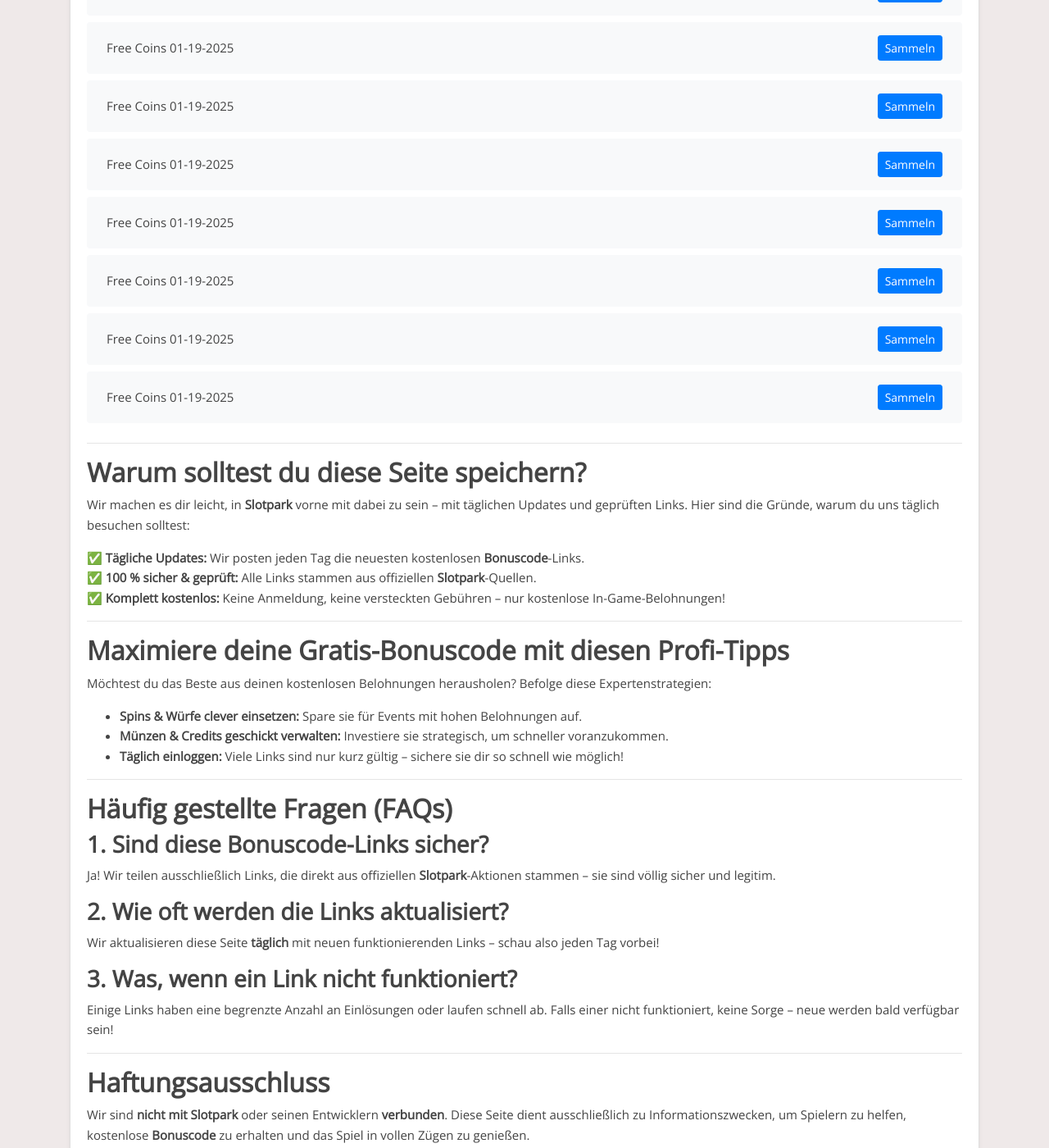
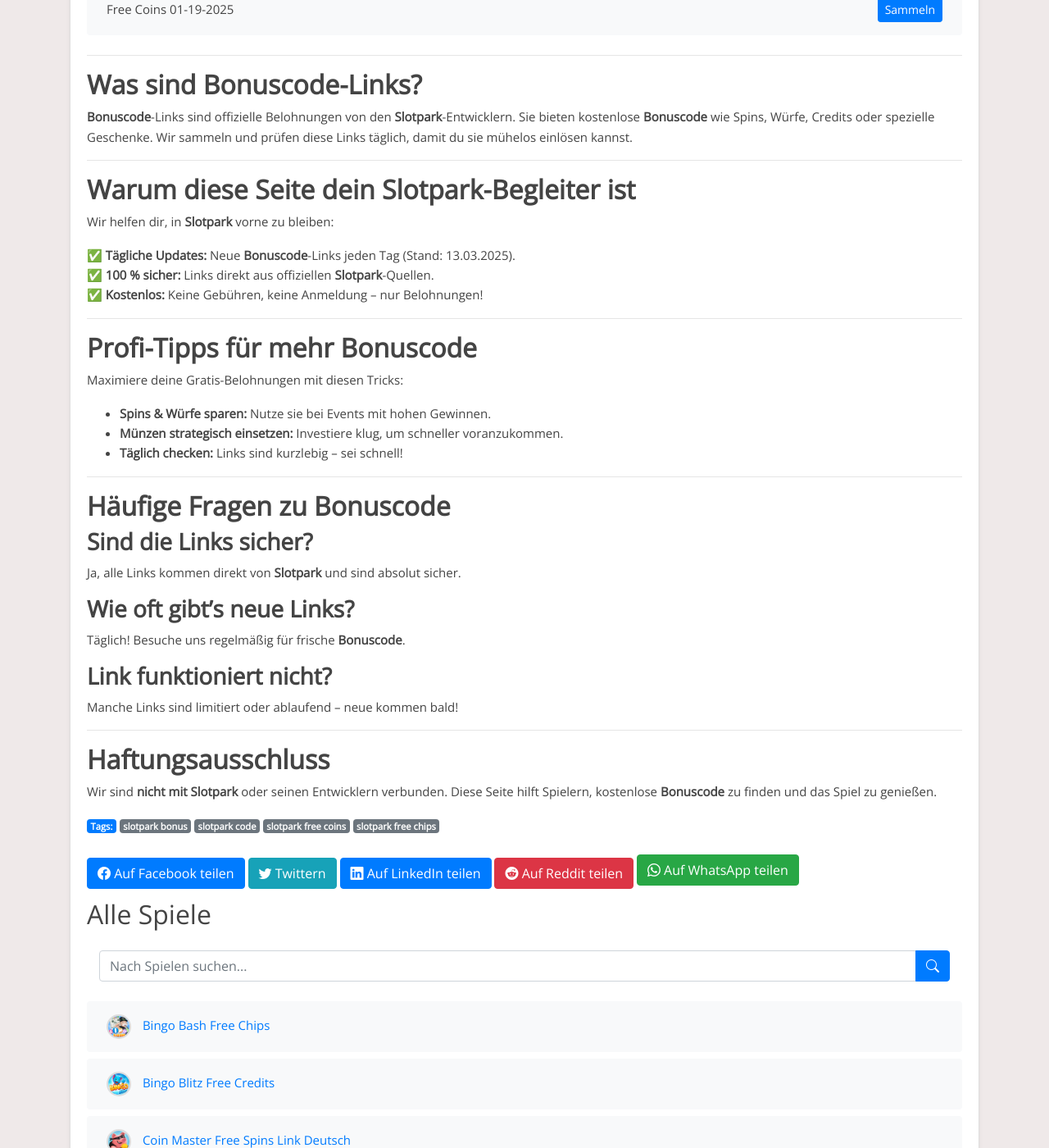
Before and after one commit to Prollad99/bs-de, a Jekyll site: the page built from _posts/2025-01-19-slotpark.md, in a window 1280 px wide and 1400 px high, scrolled down 7503 px. Shown: the whole window at 82% size. Built offline with Jekyll 4.4.1, drawn with Linux system fonts in a browser that asks for light colours; some of the changed text lies outside the part shown.

Commit message:
Update slotpark reward links, content, and last modified date

```diff
--- a/_includes/slotpark_footer.html
+++ b/_includes/slotpark_footer.html
@@ -1,38 +1,44 @@
 ---
 
-## **Warum solltest du diese Seite speichern?**
+## **Was sind Bonuscode-Links?**
 
-Wir machen es dir leicht, in **Slotpark** vorne mit dabei zu sein – mit täglichen Updates und geprüften Links. Hier sind die Gründe, warum du uns täglich besuchen solltest:
-
-✅ **Tägliche Updates:** Wir posten jeden Tag die neuesten kostenlosen **Bonuscode**-Links.
-✅ **100 % sicher & geprüft:** Alle Links stammen aus offiziellen **Slotpark**-Quellen.
-✅ **Komplett kostenlos:** Keine Anmeldung, keine versteckten Gebühren – nur kostenlose In-Game-Belohnungen!
+**Bonuscode**-Links sind offizielle Belohnungen von den **Slotpark**-Entwicklern. Sie bieten kostenlose **Bonuscode** wie Spins, Würfe, Credits oder spezielle Geschenke. Wir sammeln und prüfen diese Links täglich, damit du sie mühelos einlösen kannst.
 
 ---
 
-## **Maximiere deine Gratis-Bonuscode mit diesen Profi-Tipps**
+## **Warum diese Seite dein Slotpark-Begleiter ist**
 
-Möchtest du das Beste aus deinen kostenlosen Belohnungen herausholen? Befolge diese Expertenstrategien:
+Wir helfen dir, in **Slotpark** vorne zu bleiben:
 
-- **Spins & Würfe clever einsetzen:** Spare sie für Events mit hohen Belohnungen auf.
-- **Münzen & Credits geschickt verwalten:** Investiere sie strategisch, um schneller voranzukommen.
-- **Täglich einloggen:** Viele Links sind nur kurz gültig – sichere sie dir so schnell wie möglich!
+✅ **Tägliche Updates:** Neue **Bonuscode**-Links jeden Tag (Stand: 13.03.2025).
+✅ **100 % sicher:** Links direkt aus offiziellen **Slotpark**-Quellen.
+✅ **Kostenlos:** Keine Gebühren, keine Anmeldung – nur Belohnungen!
 
 ---
 
-## **Häufig gestellte Fragen (FAQs)**
+## **Profi-Tipps für mehr Bonuscode**
 
-### **1. Sind diese Bonuscode-Links sicher?**
-Ja! Wir teilen ausschließlich Links, die direkt aus offiziellen **Slotpark**-Aktionen stammen – sie sind völlig sicher und legitim.
+Maximiere deine Gratis-Belohnungen mit diesen Tricks:
 
-### **2. Wie oft werden die Links aktualisiert?**
-Wir aktualisieren diese Seite **täglich** mit neuen funktionierenden Links – schau also jeden Tag vorbei!
+- **Spins & Würfe sparen:** Nutze sie bei Events mit hohen Gewinnen.
+- **Münzen strategisch einsetzen:** Investiere klug, um schneller voranzukommen.
+- **Täglich checken:** Links sind kurzlebig – sei schnell!
 
-### **3. Was, wenn ein Link nicht funktioniert?**
-Einige Links haben eine begrenzte Anzahl an Einlösungen oder laufen schnell ab. Falls einer nicht funktioniert, keine Sorge – neue werden bald verfügbar sein!
+---
+
+## **Häufige Fragen zu Bonuscode**
+
+### **Sind die Links sicher?**
+Ja, alle Links kommen direkt von **Slotpark** und sind absolut sicher.
+
+### **Wie oft gibt’s neue Links?**
+Täglich! Besuche uns regelmäßig für frische **Bonuscode**.
+
+### **Link funktioniert nicht?**
+Manche Links sind limitiert oder ablaufend – neue kommen bald!
 
 ---
 
 ## **Haftungsausschluss**
 
-Wir sind **nicht mit** **Slotpark** oder seinen Entwicklern **verbunden**. Diese Seite dient ausschließlich zu Informationszwecken, um Spielern zu helfen, kostenlose **Bonuscode** zu erhalten und das Spiel in vollen Zügen zu genießen.
+Wir sind **nicht mit Slotpark** oder seinen Entwicklern verbunden. Diese Seite hilft Spielern, kostenlose **Bonuscode** zu finden und das Spiel zu genießen.
--- a/_includes/slotpark_post.html
+++ b/_includes/slotpark_post.html
@@ -1,27 +1,3 @@
-Bist du ein leidenschaftlicher **Slotpark**-Spieler? Möchtest du **Bonuscode** sammeln, ohne echtes Geld auszugeben? Dann bist du hier genau richtig!
+Bist du ein leidenschaftlicher **Slotpark**-Spieler? Hier findest du täglich neue **Bonuscode**-Links, um kostenlose Belohnungen zu sammeln – 100% sicher und gratis!
 
-Wir aktualisieren diese Seite **täglich** mit neuen **Bonuscode**-Links, damit du dein Gameplay verbessern, schneller aufsteigen und spannende Belohnungen freischalten kannst – völlig kostenlos.
-
----
-
-## **Was sind Bonuscode-Links?**
-
-**Bonuscode**-Links sind offizielle Belohnungen der **Slotpark**-Entwickler. Sie bieten kostenlose **Bonuscode** und weitere In-Game-Boni wie Spins, Würfe, Credits und spezielle Geschenke.
-
-Statt selbst danach zu suchen, übernehmen wir die Arbeit für dich! Wir sammeln und aktualisieren täglich die neuesten funktionierenden Links, damit du deine Gratis-Belohnungen mühelos einlösen kannst.
-
----
-
-## **So löst du deine kostenlosen Bonuscode ein**
-
-Deine **Bonuscode** zu erhalten ist schnell und einfach:
-
-1. **Wähle einen Link aus der Liste unten.**
-2. **Klicke auf den Link und melde dich in deinem Slotpark-Konto an.**
-3. **Genieße deine kostenlosen Bonuscode – sofort in deinem Spiel verfügbar!**
-
-> 🔔 **Tipp:** Diese Links laufen schnell ab – schau täglich vorbei, um dir deine Belohnungen zu sichern!
-
----
-
-## **Heutige Gratis-Bonuscode für Slotpark**
+Klicke einfach auf die Links unten, melde dich in deinem **Slotpark**-Konto an und sichere dir deine **Bonuscode** – sie sind sofort im Spiel verfügbar. Schau täglich vorbei, da die Links schnell ablaufen!
```
